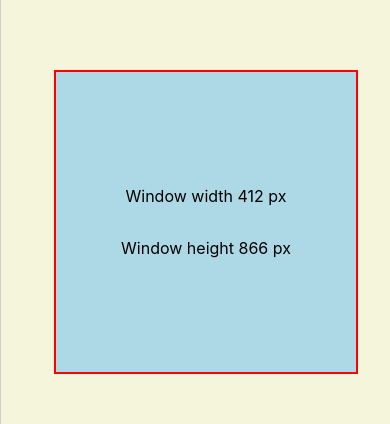
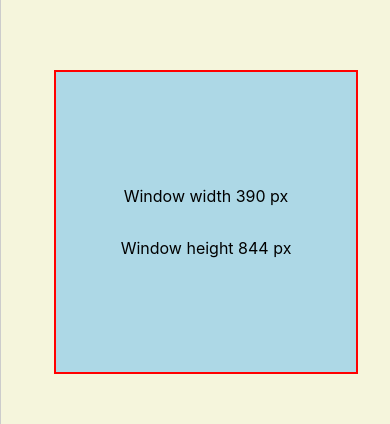
Before and after one commit to Sukriti-Bhatia-Zs/react-training, a React (Create React App) app in the folder react-practice copy/trycontextapi/: page / in a window 390 px wide. Shown: the part 211-635 px from the top of the page. Built offline with nearby package versions, Linux system fonts and the light colour scheme.

Commit message:
improved customhooks assignment

```diff
--- a/react-practice copy/trycontextapi/src/App.js
+++ b/react-practice copy/trycontextapi/src/App.js
@@ -14,8 +14,8 @@ function App() {
       {/* <Themecontextprovider/> */}
       {/* <Buttons4/> */}
       {/* <CustomHookUseIsMounted/> */}
-      {/* <CustomHookUseWindowSize/> */}
-      <CustomHookUseCompSize/>
+      <CustomHookUseWindowSize/>
+      {/* <CustomHookUseCompSize/> */}
       {/* <FormValidation/> */}
     </div>
   );
--- a/react-practice copy/trycontextapi/src/Customhooks/CustomHookUseCompSize.jsx
+++ b/react-practice copy/trycontextapi/src/Customhooks/CustomHookUseCompSize.jsx
@@ -7,7 +7,7 @@ import { useState ,useRef} from "react";
 const CustomHookUseCompSize=()=>{
     const ref=useRef();
 
-    const {compsize}=useCompSize(ref);
+    const {height,width}=useCompSize(ref);
 
 
 
@@ -16,10 +16,10 @@ const CustomHookUseCompSize=()=>{
 
             <div className="content">
                 <div >
-                   Window width {compsize.width} px
+                   Component width {width} px
                 </div>
                 <div>
-                    Window height {compsize.height} px
+                    Component height {height} px
                 </div>
             </div>
 
--- a/react-practice copy/trycontextapi/src/Customhooks/CustomHookUseWindowSize.jsx
+++ b/react-practice copy/trycontextapi/src/Customhooks/CustomHookUseWindowSize.jsx
@@ -5,17 +5,17 @@ import useWindowSize from "./useWindowSize"
 
 const CustomHookUseWindowSize=()=>{
 
-    const {windowsize}=useWindowSize();
+    const {width, height}=useWindowSize();
 
     return (
         <div className="mainbody">
 
             <div className="content">
                 <div >
-                   Window width {windowsize.width} px
+                   Window width {width} px
                 </div>
                 <div>
-                    Window height {windowsize.height} px
+                    Window height {height} px
                 </div>
             </div>
 
--- a/react-practice copy/trycontextapi/src/Customhooks/useCompSize.jsx
+++ b/react-practice copy/trycontextapi/src/Customhooks/useCompSize.jsx
@@ -4,14 +4,14 @@ const useCompSize=(ref)=>{
 
     const [compsize,setCompSize]=useState({
         width:0,
-        height:0
+        height:0,
     })
 
     useEffect(()=>{
 
         const changesize=()=>{
             if(ref.current){
-                setCompSize(prev=>({...prev,width:ref.current.offsetWidth,height:ref.current.offsetHeight}))
+                setCompSize({width:ref.current.offsetWidth,height:ref.current.offsetHeight})
             }
         }
 
@@ -21,9 +21,15 @@ const useCompSize=(ref)=>{
             resizeObserver.observe(ref.current)
         }
 
-    },[ref])
+        return () => {
+            if (ref.current) {
+              resizeObserver.unobserve(ref.current);
+            }
+          };
 
-    return {compsize}
+    })
+
+    return compsize
 
 }
 
--- a/react-practice copy/trycontextapi/src/Customhooks/useWindowSize.jsx
+++ b/react-practice copy/trycontextapi/src/Customhooks/useWindowSize.jsx
@@ -7,17 +7,30 @@ const useWindowSize=()=>{
         height:window.innerHeight
     })
 
-    const onrezise=()=>{
-        window.addEventListener("resize",()=>{
-            setWindowSize(prev=>({...prev,width:window.innerWidth,height:window.innerHeight}))
-        })
-    }
+
 
     useEffect(()=>{
-        onrezise();
-    })
 
-    return {windowsize}
+        const onResize = () => {
+            setWindowSize({
+              width: window.innerWidth,
+              height: window.innerHeight,
+            });
+        };
+
+          window.addEventListener("resize", onResize);
+
+
+          return () => {
+            window.removeEventListener("resize", onResize);
+          };
+
+
+    },[])
+
+
+
+    return windowsize
 
 
 
```
